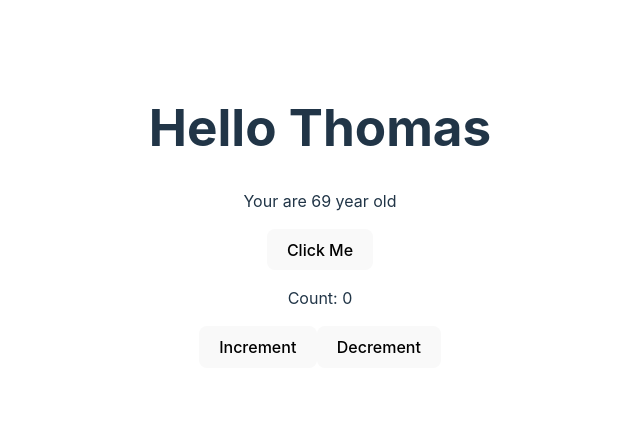
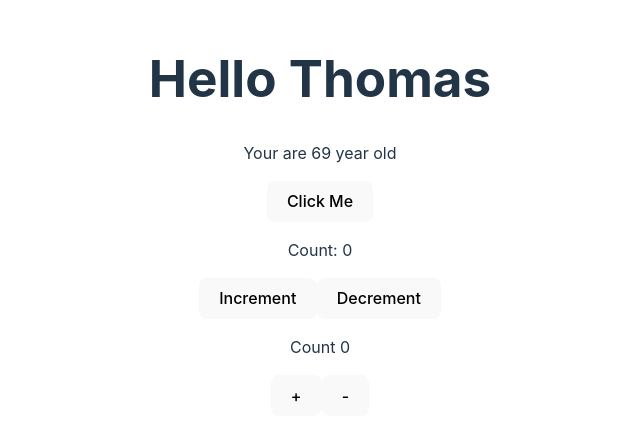
Before and after one commit to im-sanny/typescript-with-react, a React (Vite) app: page / in a window 1280 px wide. Shown: the part 184-624 px from the top of the page, without its empty margins (320-960 px from the left). Built offline with nearby package versions, Linux system fonts and the light colour scheme.

Commit message:
add: useReducer hook added

```diff
--- a/src/App.tsx
+++ b/src/App.tsx
@@ -1,6 +1,7 @@
 import './App.css';
 import Button from './Button';
 import Counter from './Counter';
+import Counter2 from './Counter2';
 import Greeting from './Greeting';
 
 function App() {
@@ -10,7 +11,8 @@ function App() {
       <div>
         <Greeting name="Thomas" age={69}></Greeting>
         <Button label="Click Me" onClick={handleClick}></Button>
-        <Counter/>
+        <Counter />
+        <Counter2 />
       </div>
     </>
   );
--- /dev/null
+++ b/src/Counter2.tsx
@@ -0,0 +1,33 @@
+import React, { useReducer } from 'react';
+
+interface State {
+  count: number;
+}
+
+interface Action {
+  type: 'increment' | 'decrement';
+}
+
+const reducer = (state: State, action: Action) => {
+  switch (action.type) {
+    case 'increment':
+      return { count: state.count + 1 };
+    case 'decrement':
+      return { count: state.count - 1 };
+    default:
+      return state;
+  }
+};
+
+const Counter2: React.FC = () => {
+  const [state, dispatch] = useReducer(reducer, { count: 0 });
+  return (
+    <div>
+      <p>Count {state.count}</p>
+      <button onClick={() => dispatch({ type: 'increment' })}>+</button>
+      <button onClick={() => dispatch({ type: 'decrement' })}>-</button>
+    </div>
+  );
+};
+
+export default Counter2;
```
